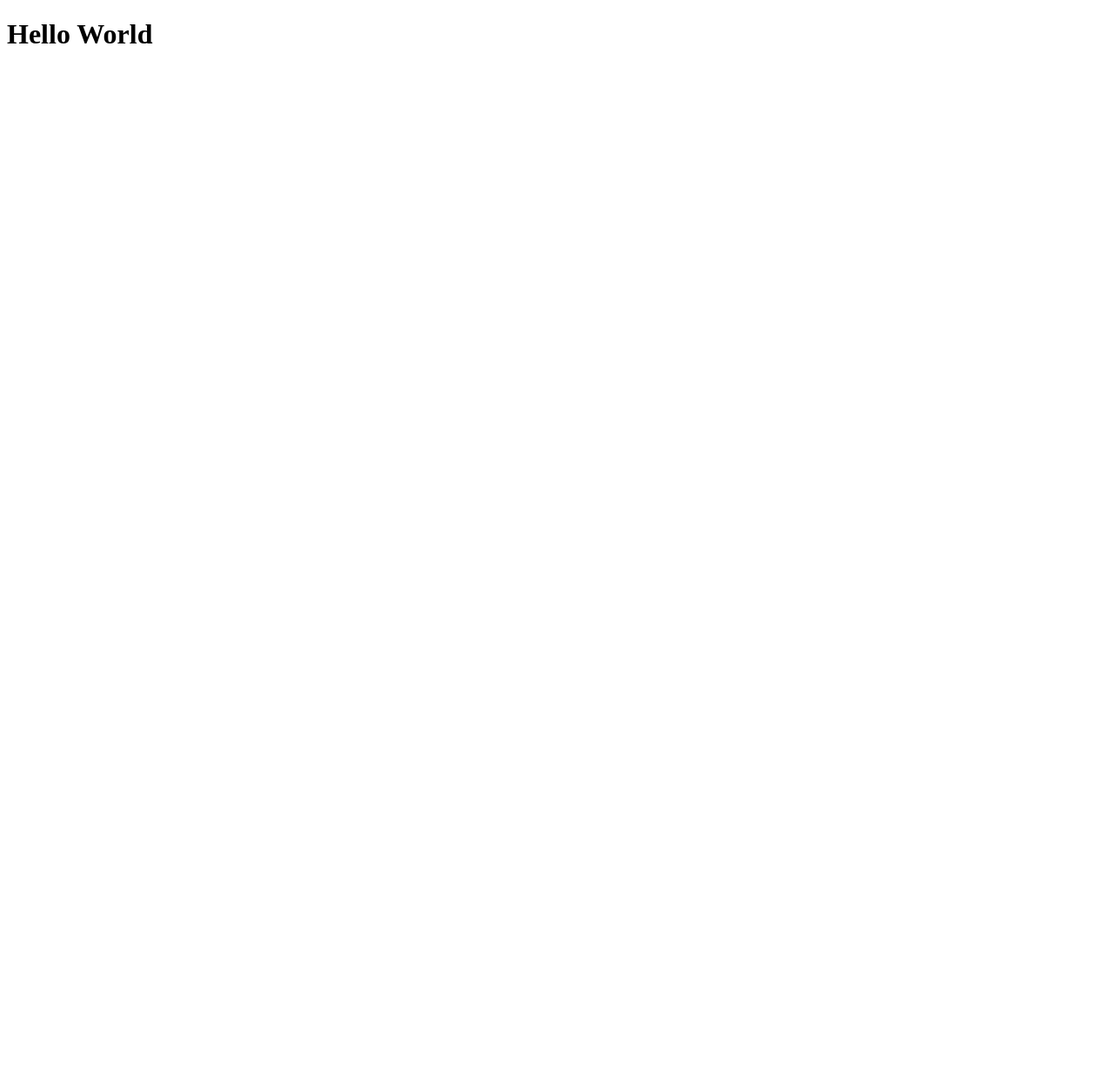
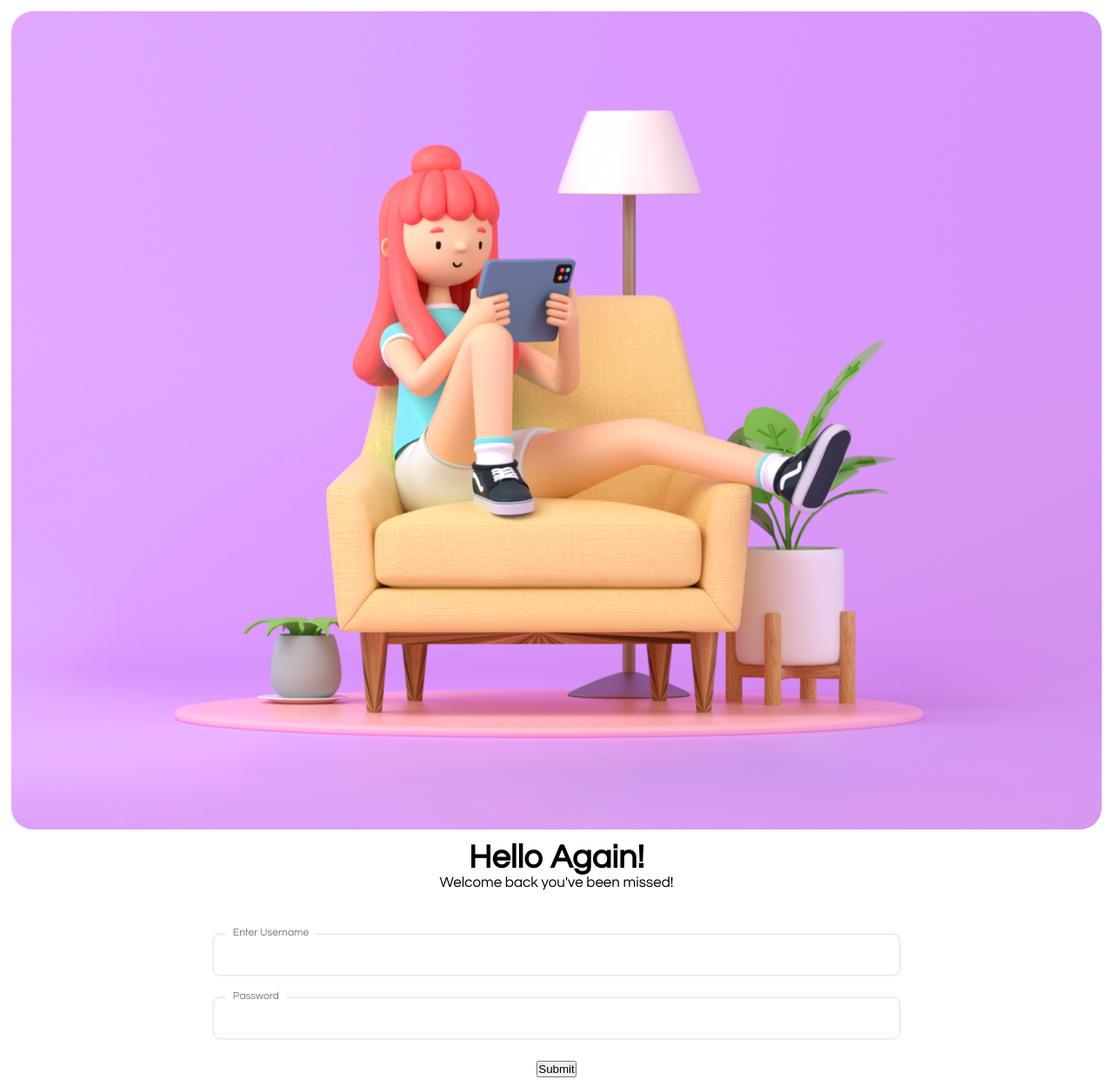
Before and after one commit to adil-shabab/interview-project, a Django app: page / in a window 1280 px wide. Before the commit the page is almost empty. Shown: the whole page at 87% size. Before the commit the page ends 50 px from the top, so only its background shows below. Run offline with Django 4.2, Linux system fonts and the light colour scheme.

Commit message:
login page design started

```diff
--- a/core/views.py
+++ b/core/views.py
@@ -2,4 +2,4 @@ from django.shortcuts import render
 
 # Create your views here.
 def home(request):
-    return render(request, 'index.html')
+    return render(request, 'frontend/login.html')
--- a/project/settings.py
+++ b/project/settings.py
@@ -25,7 +25,7 @@ SECRET_KEY = 'django-insecure-c8n#0jugc_^+f#b$$di6wz)8@=8z#=1h6(=k@_c8@7jqtzprhb
 # SECURITY WARNING: don't run with debug turned on in production!
 DEBUG = True
 
-ALLOWED_HOSTS = ['novidus-interview.onrender.com']
+ALLOWED_HOSTS = ['novidus-interview.onrender.com','*']
 
 
 # Application definition
--- /dev/null
+++ b/static/css/style.css
@@ -0,0 +1,81 @@
+@import url('https://fonts.googleapis.com/css2?family=Questrial&display=swap');
+*{
+    margin: 0;
+    padding: 0;
+    box-sizing: border-box;
+}
+body{
+    max-width: 100%;
+    overflow-x: hidden;
+    font-family: 'Questrial', sans-serif !important;
+}
+
+
+
+
+
+
+
+
+
+
+
+.login_section{
+    max-width: 100%;
+    height: 100vh;
+    padding: 1%;
+}
+.login_section .row{
+    height: 100%;
+}
+.login_section .img_section{
+    width: 100%;
+    height: 100%;
+}
+.login_section .img_section img{
+    width: 100%;
+    height: 100%;
+    object-fit: cover;
+    border-radius: 25px;
+}
+.login_section .form_section{
+    padding: 10px 15%;
+    display: flex;
+    justify-content: center;
+    align-items: center;
+    flex-direction: column;
+    height: 100%;
+}
+.login_section .form_section .heading{
+    font-size: 38px;
+    font-weight: bold;
+}
+.login_section .form_section .description{
+    font-size: 17px;
+    margin-bottom: 50px;
+}
+.login_section .form_section .input_div{
+    position: relative;
+    width: 90%;
+    margin-bottom: 25px;
+}
+.login_section .form_section .input_div input{
+    width: 100%;
+    height: 48px;
+    padding: 10px 0px 0px 10px;
+    background-color: white;
+    border: none;
+    outline: none;
+    box-shadow: rgba(0, 0, 0, 0.05) 0px 0px 0px 1px;
+    border-radius: 8px;
+    border: 1px solid rgb(233, 233, 233);
+}
+.login_section .form_section .input_div label{
+    position: absolute;
+    font-size: 12px;
+    padding: 0px 8px;
+    background: white;
+    top: -8px;
+    color: rgb(120, 120, 120);
+    left: 15px;
+}
--- a/templates/index.html
+++ b/templates/frontend/base.html
@@ -1,12 +1,16 @@
 <!doctype html>
+{% load static %}
 <html lang="en">
 
 <head>
-  <title>Title</title>
+  {% block title %}
+
+  {% endblock title %}
   <!-- Required meta tags -->
   <meta charset="utf-8">
   <meta name="viewport" content="width=device-width, initial-scale=1, shrink-to-fit=no">
 
+  <link rel="stylesheet" href="{% static 'css/style.css' %}">
   <!-- Bootstrap CSS v5.2.1 -->
   <link href="https://cdn.jsdelivr.net/npm/bootstrap@5.2.1/dist/css/bootstrap.min.css" rel="stylesheet"integrity="sha384-iYQeCzEYFbKjA/T2uDLTpkwGzCiq6soy8tYaI1GyVh/UjpbCx/TYkiZhlZB6+fzT" crossorigin="anonymous">
 
@@ -14,13 +18,17 @@
 
 <body>
 
+    {% block content %}
 
-  <h1>Hello World</h1>
+    {% endblock content %}
+
 
 
   <!-- Bootstrap JavaScript Libraries -->
   <script src="https://cdn.jsdelivr.net/npm/@popperjs/core@2.11.6/dist/umd/popper.min.js"integrity="sha384-oBqDVmMz9ATKxIep9tiCxS/Z9fNfEXiDAYTujMAeBAsjFuCZSmKbSSUnQlmh/jp3" crossorigin="anonymous"></script>
   <script src="https://cdn.jsdelivr.net/npm/bootstrap@5.2.1/dist/js/bootstrap.min.js"integrity="sha384-7VPbUDkoPSGFnVtYi0QogXtr74QeVeeIs99Qfg5YCF+TidwNdjvaKZX19NZ/e6oz" crossorigin="anonymous"></script>
+
+  <script src="{% static 'js/script.js' %}"></script>
 </body>
 
 </html>
--- /dev/null
+++ b/templates/frontend/login.html
@@ -0,0 +1,34 @@
+{% extends "frontend/base.html" %}
+{% load static %}
+
+{% block title %}
+  <title>Login</title>
+{% endblock title %}
+
+{% block content %}
+  <div class="login_section">
+    <div class="row">
+        <div class="col-md-7">
+            <div class="img_section">
+                <img src="{% static 'img/login.png' %}" alt="">
+            </div>
+        </div>
+        <div class="col-md-5">
+            <form class="form_section">
+                <h3 class="heading">Hello Again!</h3>
+                <p class="description">Welcome back you've been missed!</p>
+
+                <div class="input_div">
+                    <label for="">Enter Username</label>
+                    <input type="text" name="username">
+                </div>
+                <div class="input_div">
+                    <label for="">Password</label>
+                    <input type="password" name="password">
+                </div>
+                <button type="submit">Submit</button>
+            </form>
+        </div>
+    </div>
+  </div>
+{% endblock content %}
```
Also changed, not shown: static/img/login.png (added), static/js/script.js (added).
